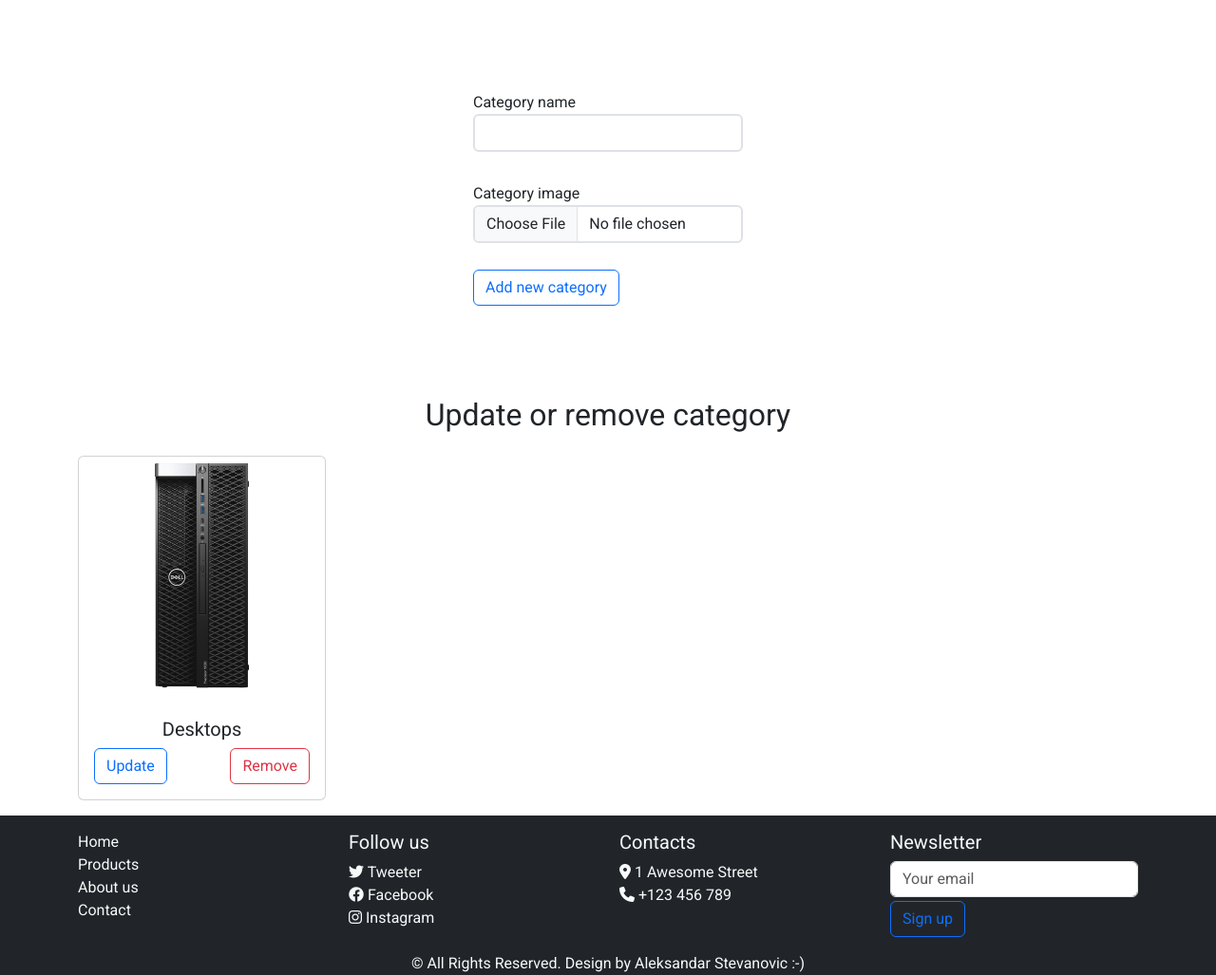
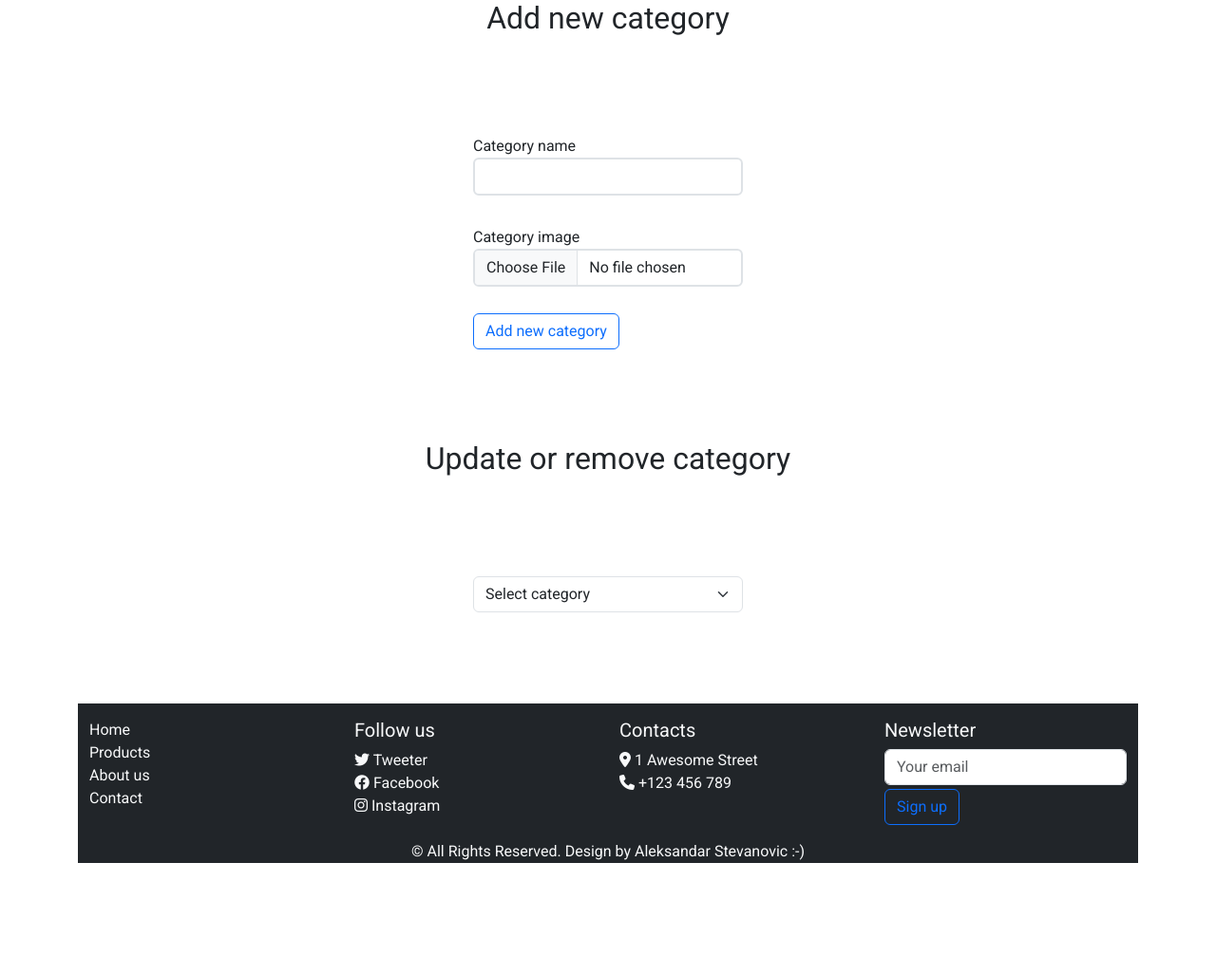
Before and after one commit to alexstev985/final_project, a PHP site: page /admin_panel.php in a window 1280 px wide. Shown: the part 121-1148 px from the top of the page at 95% size. After the commit the page ends 1030 px from the top, so only its background shows below. Run offline with PHP 8.4, Linux system fonts and the light colour scheme; the visitor is signed in with stand-in values (Sample User, id 1); data that the repository does not hold is empty; some libraries are stand-ins or nearby versions.

Commit message:
created select

```diff
--- a/admin_panel.php
+++ b/admin_panel.php
@@ -121,6 +121,8 @@ if (isset($_POST['add_category'])) {
     </nav>
     <!--Content-->
     <div class="container">
+    <h2 class="text-center">Add new category</h2>
+
       <div class="row" id="categories">
         <div class="col-xs-12 col-sm-12 offset-md-4 col-md-4 offset-lg-4 col-lg-4 offset-xl-4 col-xl-4    offset-xxl-4 col-xxl-4 text-start d-block m-auto p-xs-2 p-sm-2 p-md-0 p-lg-3 p-xl-5 p-xxl-5 my-5">
           <form action="" method="post" enctype="multipart/form-data">
@@ -136,11 +138,24 @@ if (isset($_POST['add_category'])) {
       <h2 class="text-center">Update or remove category</h2>
 
       <div class="row">
+        <div class="col-xs-12 col-sm-12 offset-md-4 col-md-4 offset-lg-4 col-lg-4 offset-xl-4 col-xl-4    offset-xxl-4 col-xxl-4 text-start d-block m-auto p-xs-2 p-sm-2 p-md-0 p-lg-3 p-xl-5 p-xxl-5 my-5">
+          <form action="" method="get" enctype="multipart/form-data">
+            <select class="form-select" name="select_category" id="floatingSelect" aria-label="Floating label select example">
+            <option selected value="">Select category</option>
+            <?php
+              $new_category->loadCategories();
+            ?>
+            </select>
+          </form>
+        </div>
+      </div>
+
+      <!--<div class="row">
         <div class="col-3 my-3">
           <div class="card">
             <img src="./images/dell_pc.png" class="card-img-top" alt="...">
             <div class="card-body">
-              <h5 h5 class="card-title text-center">Desktops</h5>
+              <h5 class="card-title text-center">Desktops</h5>
               <div class="d-flex justify-content-between">
                 <button class="btn btn-outline-primary">Update</button>
                 <button class="btn btn-outline-danger">Remove</button>
@@ -149,7 +164,7 @@ if (isset($_POST['add_category'])) {
           </div>
         </div>
       </div>
-    </div>
+    </div>-->
     <!--Footer-->
     <div class="footer bg-dark text-start text-light py-3">
       <div class="container">
--- a/classes/product.class.php
+++ b/classes/product.class.php
@@ -1,7 +1,6 @@
 <?php
 
 class Product extends DbConnection {
-    public $category_name;
     public function addCategory ($category_name, $destination) {
         $images = scandir('uploads');
         $pic_name = $_FILES['category_image']['name'];
@@ -52,12 +51,13 @@ class Product extends DbConnection {
         }
     }
 
-    public $category_card;
     public function loadCategories () {
         $all_categories = "SELECT * FROM categories";
         $all_categories_result = $this->conn->query($all_categories);
-        while ($row = $all_categories_result->fetch_assoc()) {
-
+        if ($all_categories_result->num_rows > 0) {
+            while ($row = $all_categories_result->fetch_assoc()) {
+                echo "<option value=".$row['category_id'].">".$row['category_name']."</option>";
+            }
         }
     }
 }
```
Also changed, not shown: js/admin_panel.js (added).
